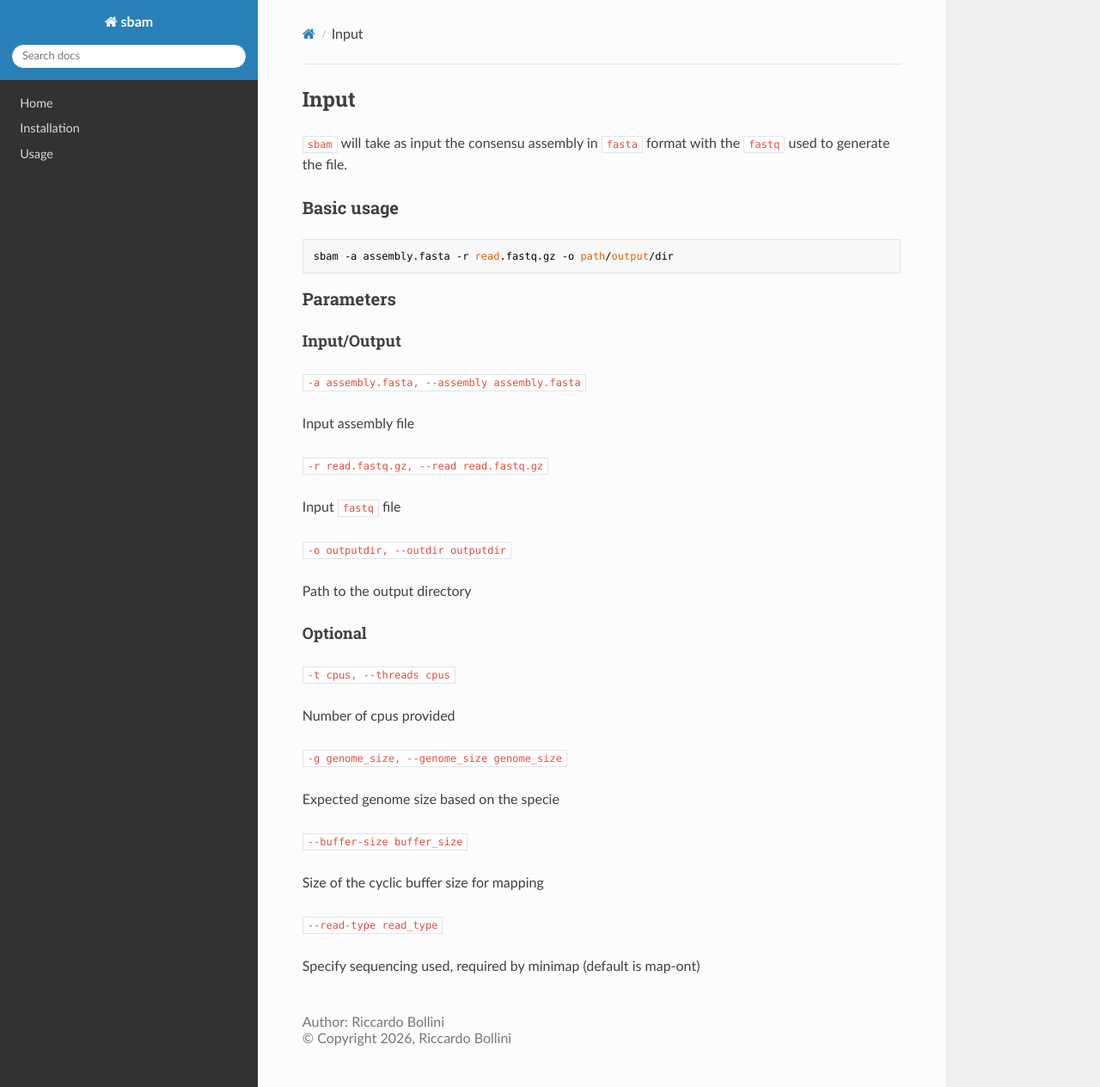
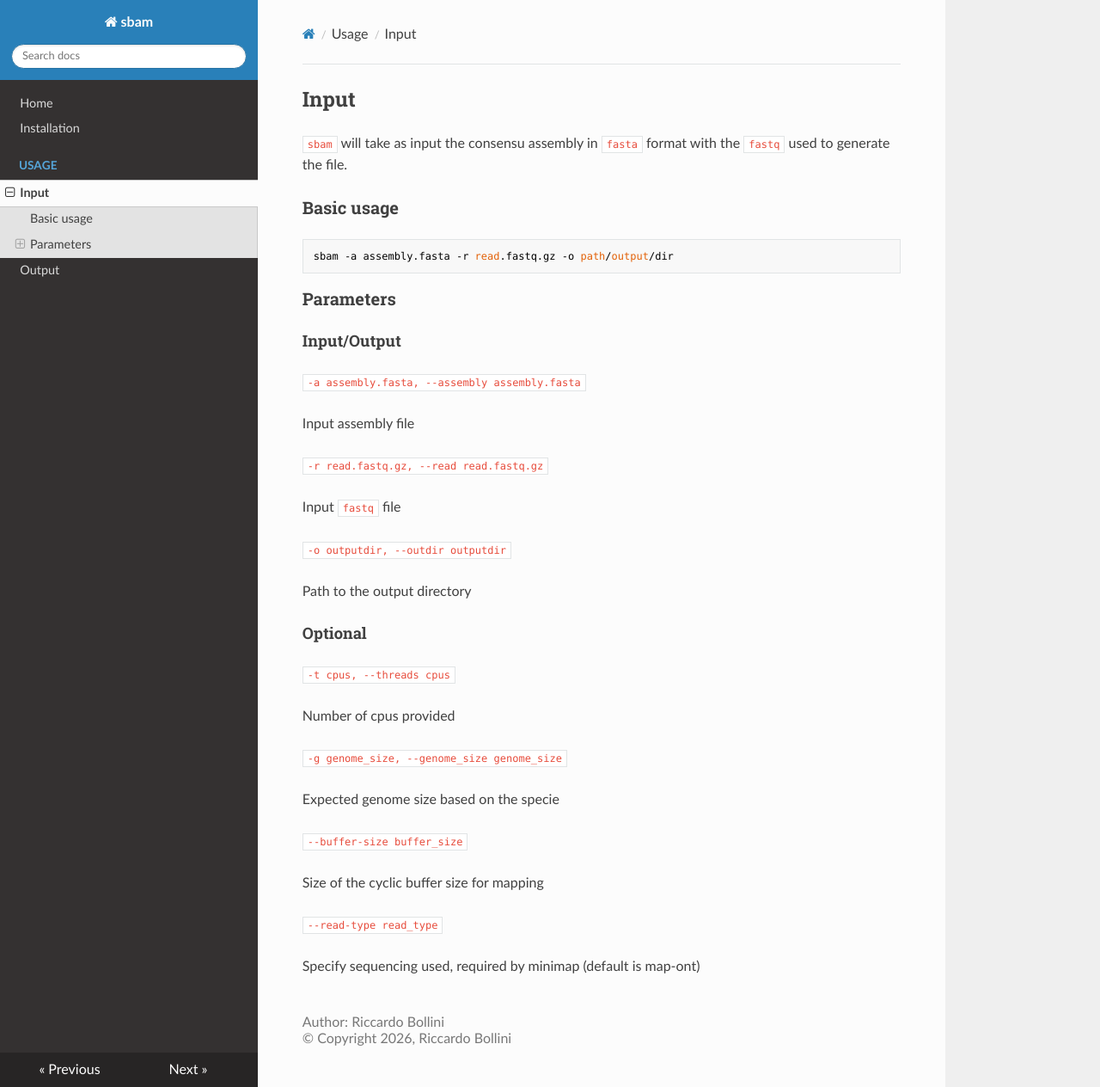
Before and after one commit to riccabolla/sbam, an MkDocs documentation site: the page built from docs/input.md, in a window 1280 px wide and 1264 px high. Shown: the whole window at 86% size. Built offline with MkDocs 1.6.1, drawn with Linux system fonts in a browser that asks for light colours; nearby versions of some CDN libraries.

Commit message:
modified documentation page

```diff
--- a/mkdocs.yml
+++ b/mkdocs.yml
@@ -5,12 +5,15 @@ site_author: "Riccardo Bollini"
 nav:
   - Home: index.md
   - Installation: installation.md
-  - Usage: usage.md
+  - Usage:
+    - Input: input.md
+    - Output: output.md
+
 theme:
   name: readthedocs
   custom_dir: overrides
 
 markdown_extensions:
   - admonition
-
+  - def_list
   - codehilite
```
